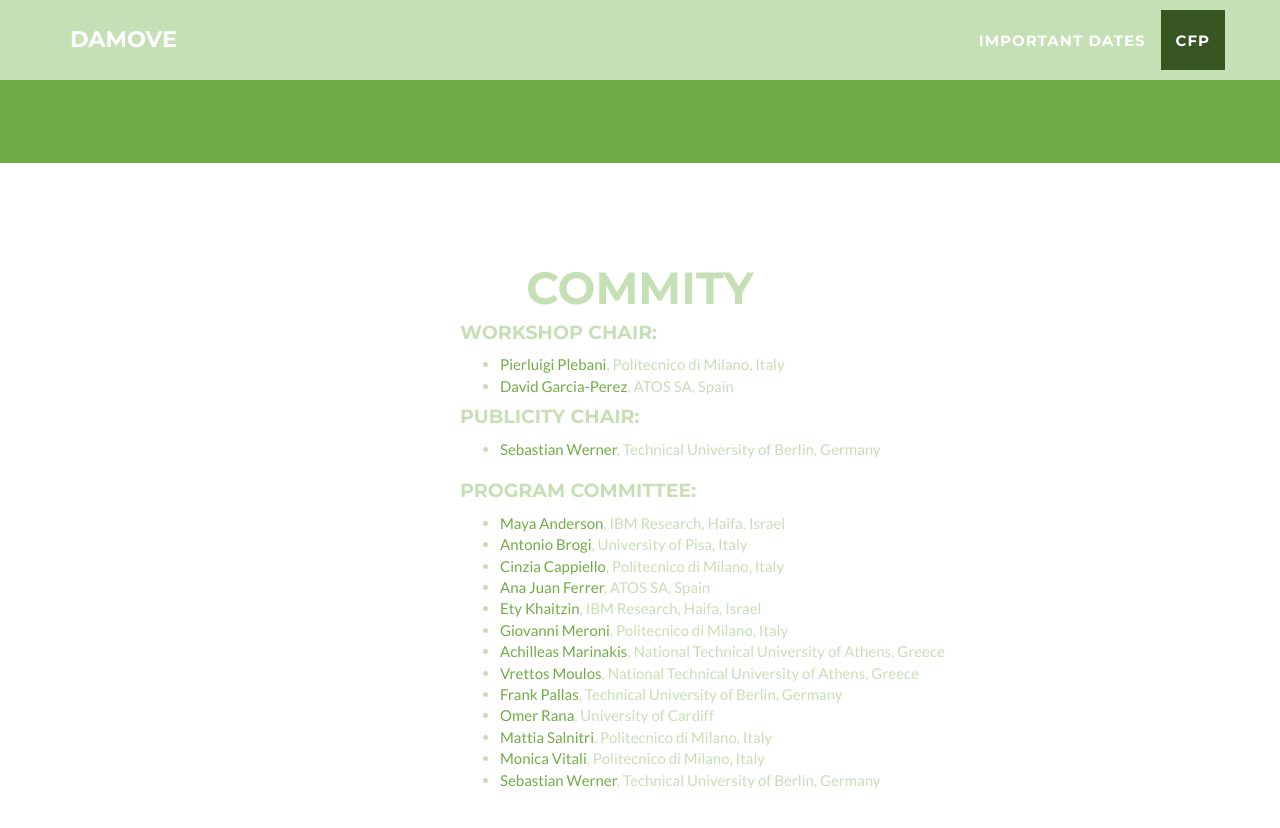
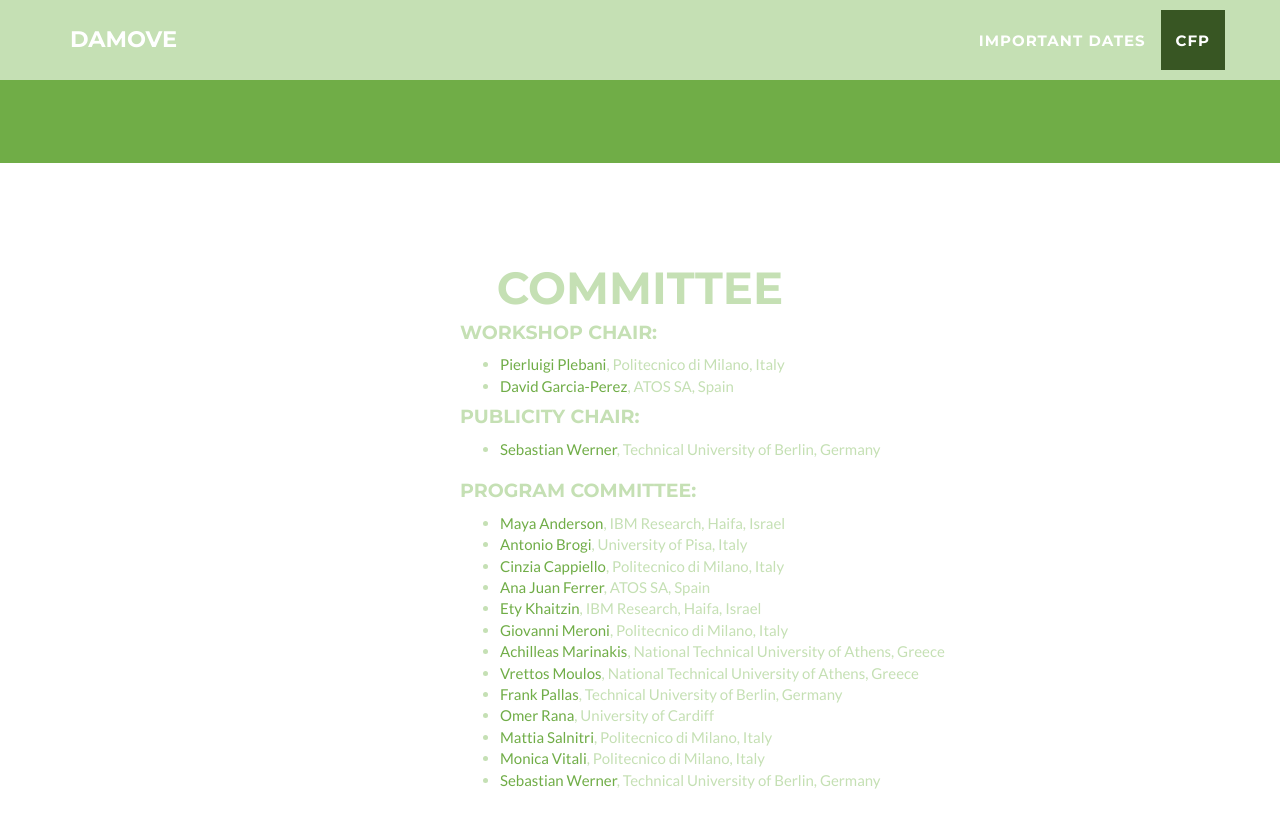
Before and after one commit to DITAS-Project/web_damove, a Jekyll site: the page built from index.html, in a window 1280 px wide and 900 px high, scrolled down 2493 px. Shown: the top 828 px of the window. Built offline with Jekyll 4.4.1, drawn with Linux system fonts in a browser that asks for light colours.

Commit message:
fixed typo

```diff
--- a/_includes/pc.html
+++ b/_includes/pc.html
@@ -3,7 +3,7 @@
     <div class="container">
         <div class="row">
             <div class="col-lg-12 text-center">
-                <h2>Commity</h2>
+                <h2>Committee</h2>
                 <!-- <hr class="star-primary"> -->
             </div>
         </div>
```
